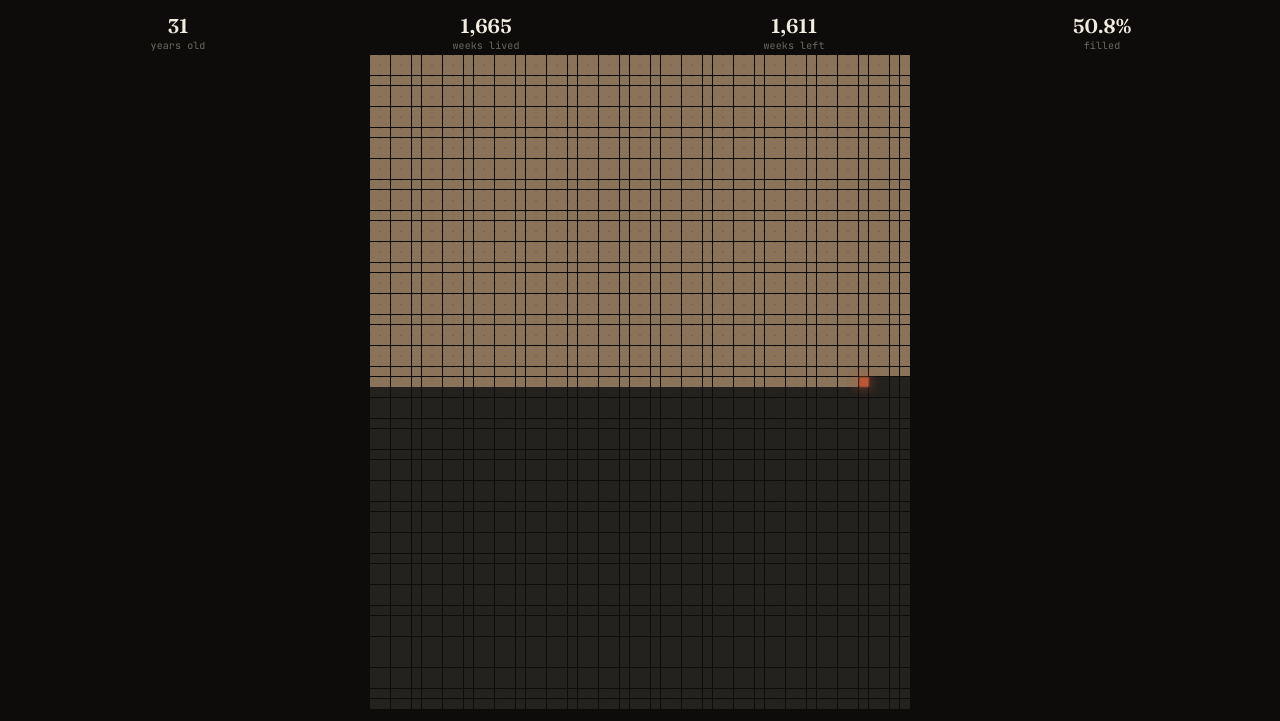
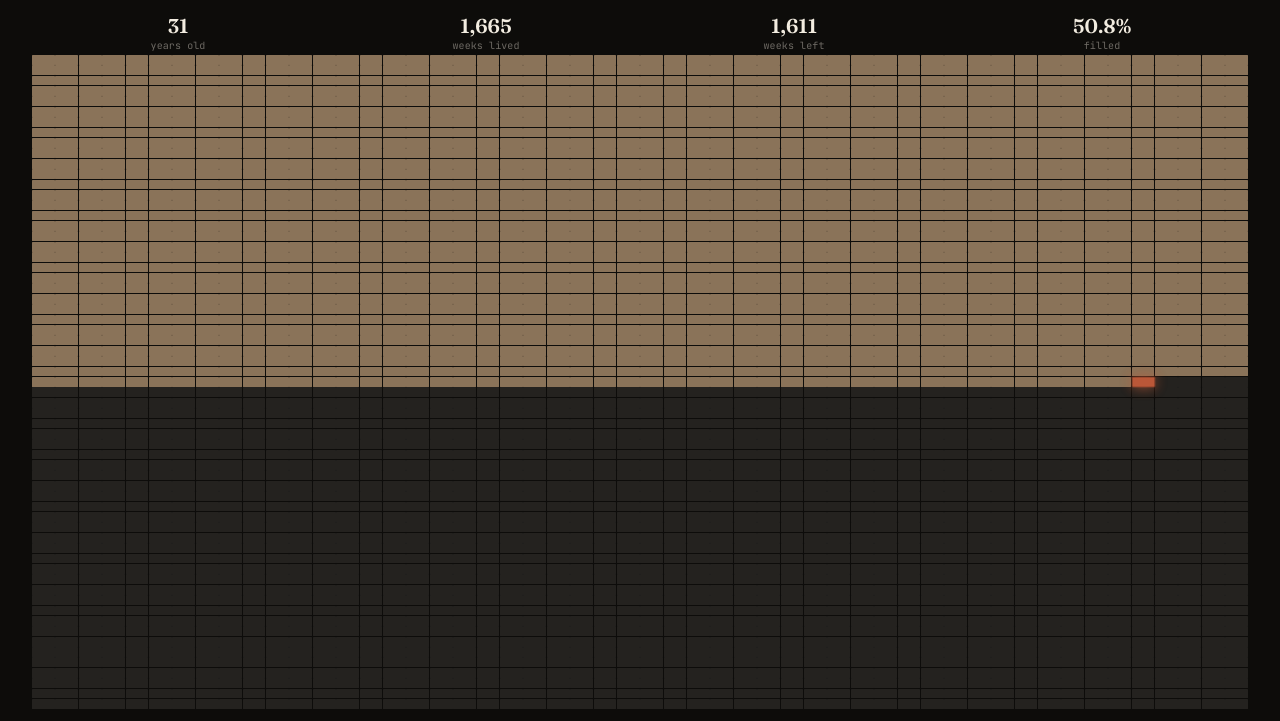
Before and after one commit to ikhsangama/boxlife, a plain HTML site: page index.html in a window 1280 px wide. Shown: the part 79-800 px from the top of the page. Drawn offline with Linux system fonts and the light colour scheme.

Commit message:
Adjust grid size to utilize full available space
Updated grid dimensions to fill available space instead of maintaining aspect ratio.

```diff
--- a/index.html
+++ b/index.html
@@ -181,13 +181,10 @@ function sizeGrid(){
   const availH = wrap.clientHeight;
   if(availW <= 0 || availH <= 0) return;
 
-  // kunci rasio 52 kolom : 63 baris, pilih sisi yang paling membatasi
-  const cellFromWidth = availW / WEEKS_PER_YEAR;
-  const cellFromHeight = availH / YEARS;
-  const cell = Math.min(cellFromWidth, cellFromHeight);
-
-  gridEl.style.width = (cell * WEEKS_PER_YEAR) + 'px';
-  gridEl.style.height = (cell * YEARS) + 'px';
+  // isi penuh ruang yang tersedia — sel jadi sedikit persegi panjang,
+  // tapi tidak ada lagi ruang kosong di atas/bawah grid
+  gridEl.style.width = availW + 'px';
+  gridEl.style.height = availH + 'px';
 }
 
 function render(){
```
